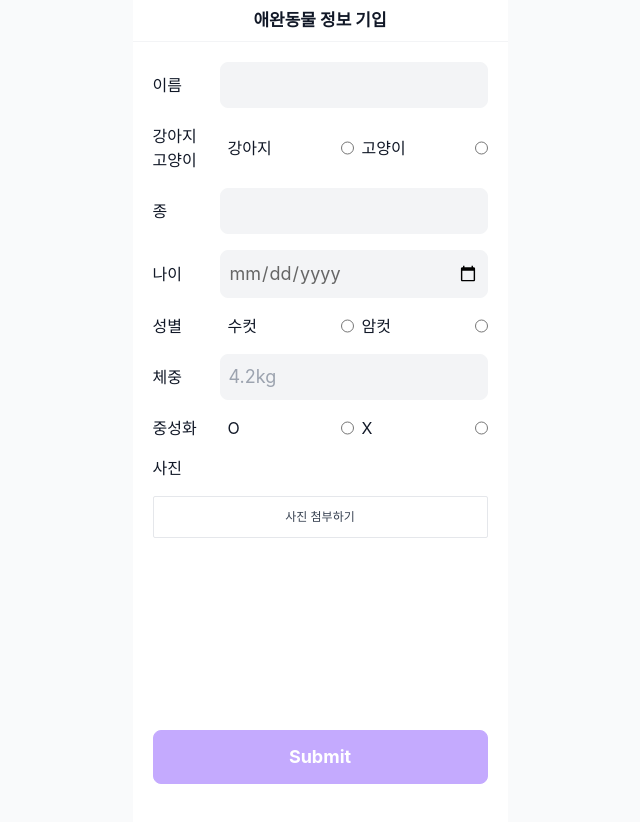
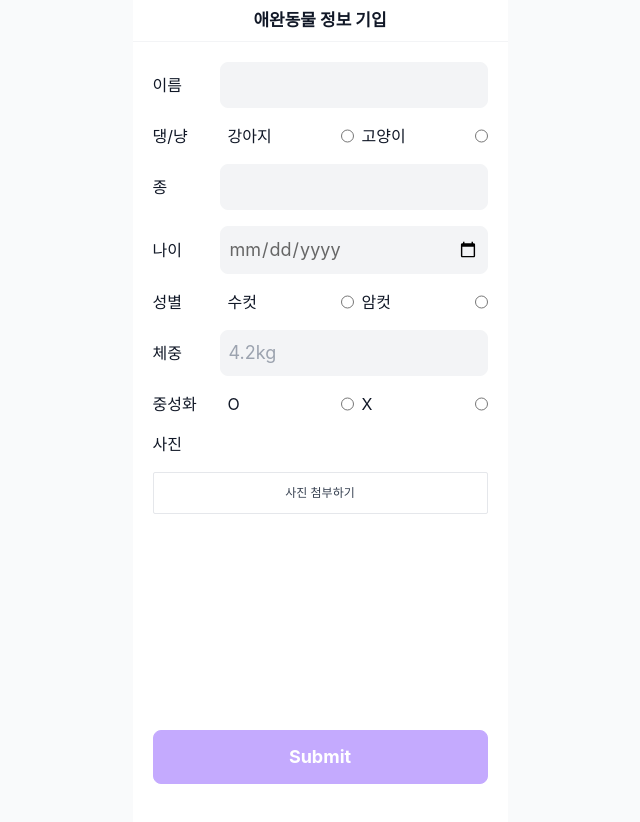
Before and after one commit to Petmunity/fe, a Next.js app: page /petinfo in a window 1280 px wide. Shown: the top 822 px of the page, without its empty margins (320-960 px from the left). Built offline with nearby package versions, Linux system fonts and the light colour scheme.

Commit message:
feat-breed/style: 강아지 고양이 선택 문구 변경

```diff
--- a/src/app/petinfo/page.tsx
+++ b/src/app/petinfo/page.tsx
@@ -101,9 +101,8 @@ export default function PetInfoPage() {
             </div>
           </div>
           <div className="grid grid-cols-[0.5fr_1fr_1fr] items-center space-x-2">
-            <div className="flex flex-col">
-              <label>강아지</label>
-              <label>고양이</label>
+            <div className="flex">
+              <label>댕/냥</label>
             </div>
             <div className="flex justify-between">
               <label>강아지</label>
```
